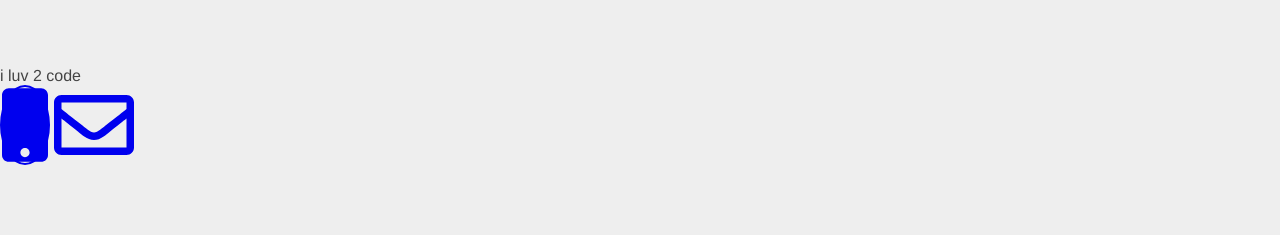
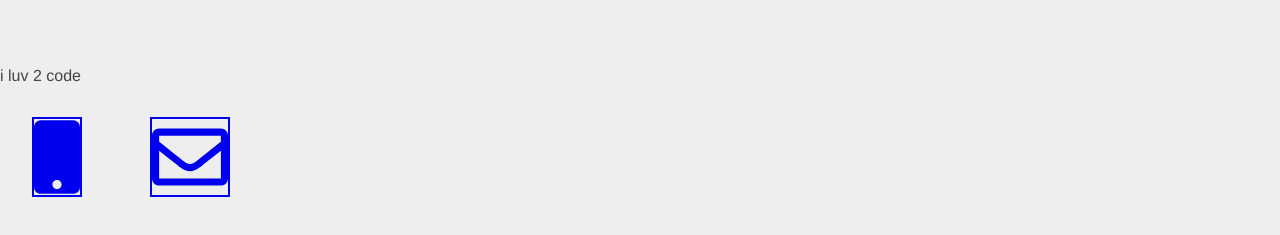
Before and after one commit to torismith94/portfolio, a plain HTML site: page index.html in a window 1280 px wide. Shown: the part 93-328 px from the top of the page. Drawn offline with nearby package versions, Linux system fonts and the light colour scheme.

Commit message:
container pushing as it is supposed to

```diff
--- a/index.css
+++ b/index.css
@@ -11,8 +11,8 @@
 }
 
 .contact {
+    margin: 32px;
     border: 2px solid;
-    border-radius: 50%;
 }
 
 body {
--- a/index.html
+++ b/index.html
@@ -51,8 +51,10 @@
         </div>
         <!-- Contact Me div -->
         <div id="contact">
-            <p><a href="tel:310-766-1645"><i class="fas fa-mobile fa-5x contact" alt="Call Tori"></i></a>
-            <a href="mailto:toridevelops@gmail.com" alt="Email Tori"><i class="far fa-envelope fa-5x conact"></i></a></p>
+            <p>
+            <span><a href="tel:310-766-1645"><i class="fas fa-mobile fa-5x contact" alt="Call Tori"></i></a></span>
+            <span><a href="mailto:toridevelops@gmail.com" alt="Email Tori"><i class="far fa-envelope fa-5x contact"></i></a></span>
+            </p>
         </div>
     </div>
 </body>
```
